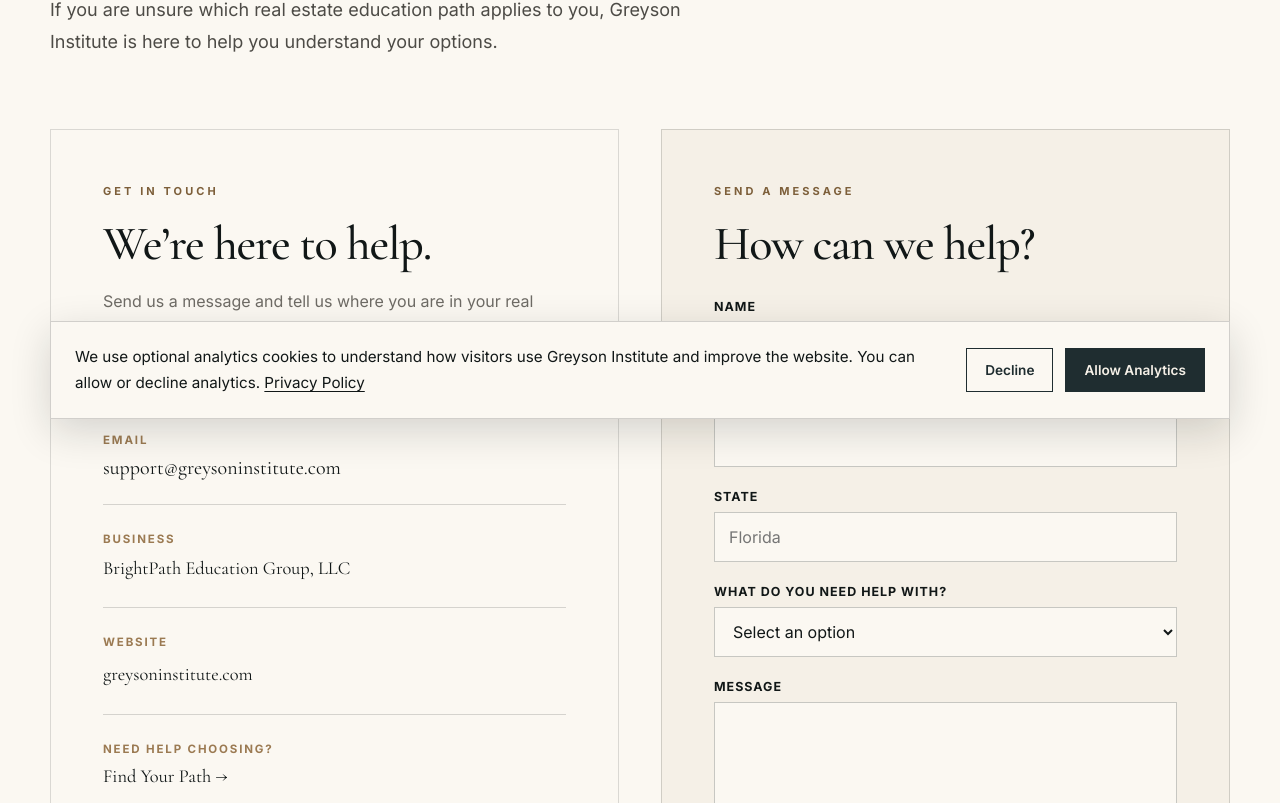
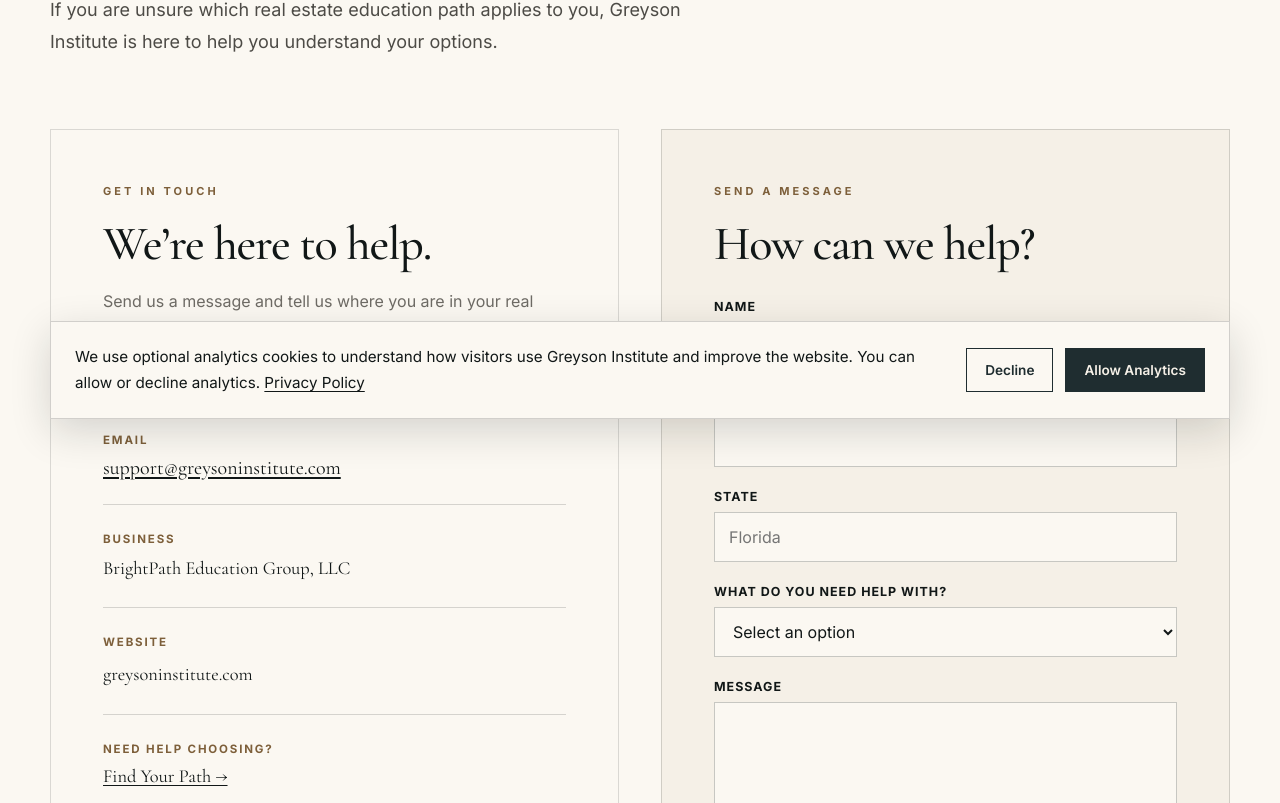
Before and after one commit to BrianLook/Greyson-Institute-Website, a Next.js app: page /contact in a window 1280 px wide. Shown: the part 357-1160 px from the top of the page. Built offline with nearby package versions, Linux system fonts and the light colour scheme.

Commit message:
Improve Contact page WCAG reflow

```diff
--- a/app/contact/page.tsx
+++ b/app/contact/page.tsx
@@ -19,6 +19,7 @@ export default function ContactPage() {
         className="container"
         style={{
           marginBottom: "72px",
+          minWidth: 0,
         }}
       >
         <p className="eyebrow">CONTACT GREYSON INSTITUTE</p>
@@ -26,6 +27,7 @@ export default function ContactPage() {
         <h1
           style={{
             maxWidth: "850px",
+            overflowWrap: "anywhere",
           }}
         >
           Questions about your next step?
@@ -41,9 +43,11 @@ export default function ContactPage() {
         className="container"
         style={{
           display: "grid",
-          gridTemplateColumns: "repeat(auto-fit, minmax(320px, 1fr))",
+          gridTemplateColumns:
+            "repeat(auto-fit, minmax(min(100%, 320px), 1fr))",
           gap: "42px",
           alignItems: "start",
+          minWidth: 0,
         }}
       >
         <div
@@ -51,6 +55,7 @@ export default function ContactPage() {
             background: "#fbf8f2",
             border: "1px solid rgba(17, 23, 23, 0.14)",
             padding: "clamp(32px, 5vw, 52px)",
+            minWidth: 0,
           }}
         >
           <p className="eyebrow">GET IN TOUCH</p>
@@ -59,6 +64,7 @@ export default function ContactPage() {
             style={{
               fontSize: "clamp(2rem, 4vw, 3rem)",
               marginBottom: "18px",
+              overflowWrap: "anywhere",
             }}
           >
             We’re here to help.
@@ -78,12 +84,14 @@ export default function ContactPage() {
           <div
             style={{
               borderTop: "1px solid rgba(17, 23, 23, 0.16)",
+              minWidth: 0,
             }}
           >
             <div
               style={{
                 padding: "24px 0",
                 borderBottom: "1px solid rgba(17, 23, 23, 0.16)",
+                minWidth: 0,
               }}
             >
               <p
@@ -92,7 +100,7 @@ export default function ContactPage() {
                   fontSize: "0.72rem",
                   letterSpacing: "0.16em",
                   textTransform: "uppercase",
-                  color: "#9b7a52",
+                  color: "#7d5f3a",
                   fontWeight: 700,
                 }}
               >
@@ -104,6 +112,10 @@ export default function ContactPage() {
                 style={{
                   fontFamily: "var(--font-serif), Georgia, serif",
                   fontSize: "1.25rem",
+                  textDecoration: "underline",
+                  textUnderlineOffset: "3px",
+                  overflowWrap: "anywhere",
+                  wordBreak: "break-word",
                 }}
               >
                 support@greysoninstitute.com
@@ -114,6 +126,7 @@ export default function ContactPage() {
               style={{
                 padding: "24px 0",
                 borderBottom: "1px solid rgba(17, 23, 23, 0.16)",
+                minWidth: 0,
               }}
             >
               <p
@@ -122,7 +135,7 @@ export default function ContactPage() {
                   fontSize: "0.72rem",
                   letterSpacing: "0.16em",
                   textTransform: "uppercase",
-                  color: "#9b7a52",
+                  color: "#7d5f3a",
                   fontWeight: 700,
                 }}
               >
@@ -135,6 +148,7 @@ export default function ContactPage() {
                   fontFamily: "var(--font-serif), Georgia, serif",
                   fontSize: "1.15rem",
                   lineHeight: 1.5,
+                  overflowWrap: "anywhere",
                 }}
               >
                 BrightPath Education Group, LLC
@@ -145,6 +159,7 @@ export default function ContactPage() {
               style={{
                 padding: "24px 0",
                 borderBottom: "1px solid rgba(17, 23, 23, 0.16)",
+                minWidth: 0,
               }}
             >
               <p
@@ -153,7 +168,7 @@ export default function ContactPage() {
                   fontSize: "0.72rem",
                   letterSpacing: "0.16em",
                   textTransform: "uppercase",
-                  color: "#9b7a52",
+                  color: "#7d5f3a",
                   fontWeight: 700,
                 }}
               >
@@ -165,6 +180,8 @@ export default function ContactPage() {
                   margin: 0,
                   fontFamily: "var(--font-serif), Georgia, serif",
                   fontSize: "1.15rem",
+                  overflowWrap: "anywhere",
+                  wordBreak: "break-word",
                 }}
               >
                 greysoninstitute.com
@@ -174,6 +191,7 @@ export default function ContactPage() {
             <div
               style={{
                 padding: "24px 0 0",
+                minWidth: 0,
               }}
             >
               <p
@@ -182,7 +200,7 @@ export default function ContactPage() {
                   fontSize: "0.72rem",
                   letterSpacing: "0.16em",
                   textTransform: "uppercase",
-                  color: "#9b7a52",
+                  color: "#7d5f3a",
                   fontWeight: 700,
                 }}
               >
@@ -194,6 +212,9 @@ export default function ContactPage() {
                 style={{
                   fontFamily: "var(--font-serif), Georgia, serif",
                   fontSize: "1.15rem",
+                  textDecoration: "underline",
+                  textUnderlineOffset: "3px",
+                  overflowWrap: "anywhere",
                 }}
               >
                 Find Your Path →
@@ -202,7 +223,13 @@ export default function ContactPage() {
           </div>
         </div>
 
-        <ContactForm />
+        <div
+          style={{
+            minWidth: 0,
+          }}
+        >
+          <ContactForm />
+        </div>
       </div>
 
       <div
@@ -211,6 +238,7 @@ export default function ContactPage() {
           marginTop: "72px",
           paddingTop: "32px",
           borderTop: "1px solid rgba(17, 23, 23, 0.18)",
+          minWidth: 0,
         }}
       >
         <p
@@ -220,6 +248,7 @@ export default function ContactPage() {
             fontSize: "0.9rem",
             lineHeight: 1.75,
             margin: 0,
+            overflowWrap: "anywhere",
           }}
         >
           Course-specific enrollment, technical support, completion
```
